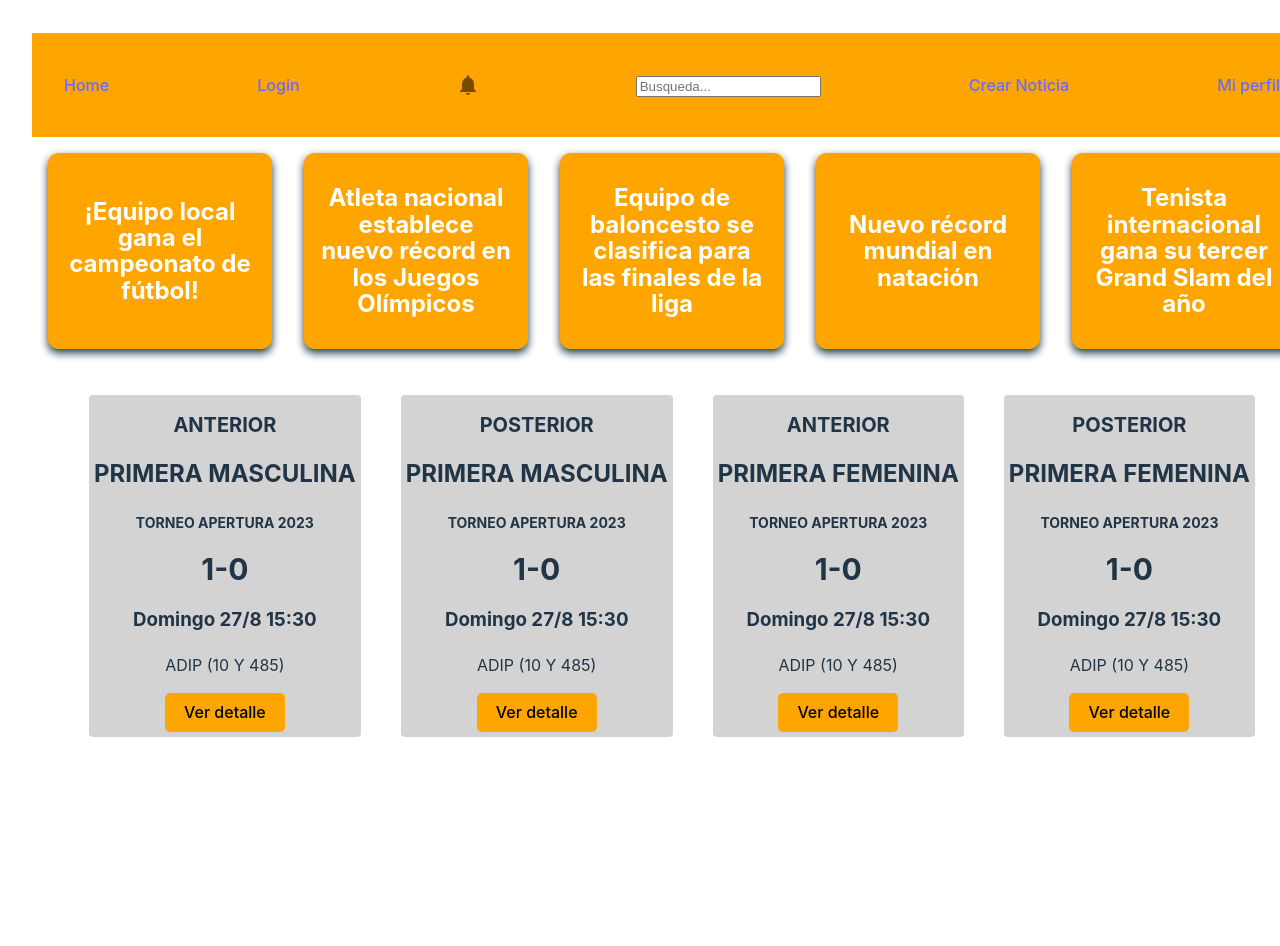
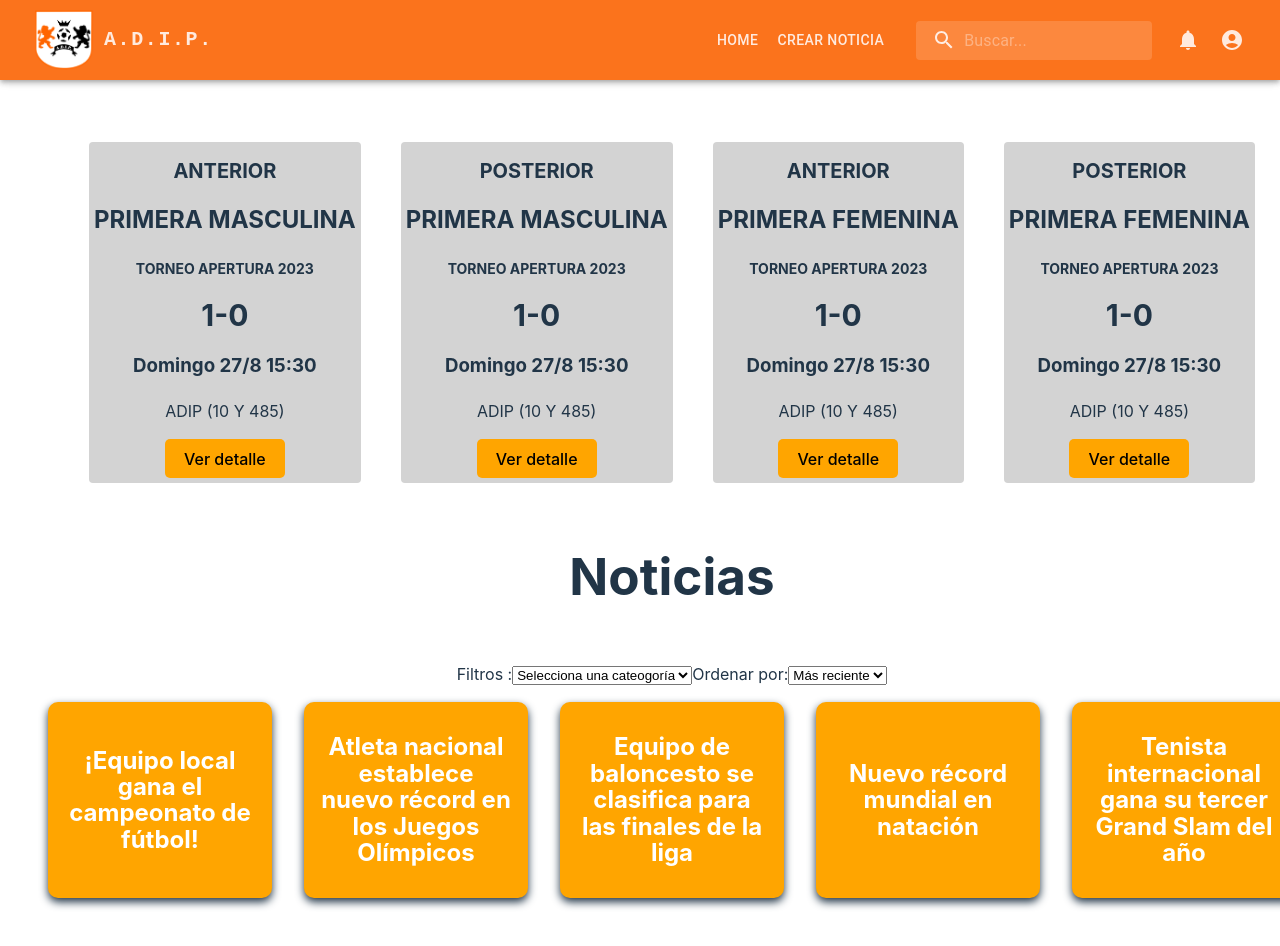
Before and after one commit to ProyectoWEBADIP/pf-client, a React (Vite) app: page / in a window 1280 px wide. Shown: the top 946 px of the page. Before the commit the page ends 800 px from the top, so only its background shows below. Built offline with nearby package versions, Linux system fonts and the light colour scheme.

Commit message:
Nav bar nuevita

```diff
--- a/src/App.jsx
+++ b/src/App.jsx
@@ -9,6 +9,7 @@ import SingUp from "../src/components/Login/SingUp"
 import NoticiaDetail from "./components/detailNoticia/NoticiaDetail";
 import CrearNoticia from "./components/CraerNoticia/CrearNoticia";
 import PerfilUsuario from "./components/PerfilUsuario/Perfil"
+
 
 
 function App() {
--- a/src/components/Home/Home.jsx
+++ b/src/components/Home/Home.jsx
@@ -7,8 +7,24 @@ export default function Home (){
 
     return (
         <div>
+            <CardPartidoContainer/>
+
+            <h1>Noticias</h1>
+            <br/>
+            <div className="Filtros">
+                <label>Filtros :</label>
+                <select value="filtros">
+                    <option value="cat" disabled selected hidden>Selecciona una cateogoría</option>
+                </select>
+
+                <label>Ordenar por:</label>
+                <select value="ordenamiento">
+                    <option value="order" disabled selected hidden>Seleccionar</option>
+                    <option value="order">Más reciente</option>
+
+                </select>
+            </div>
             <CardsNoticias/>
-            <CardPartidoContainer/>
         </div>
     )
 }
--- a/src/components/Navbar/Navbar.jsx
+++ b/src/components/Navbar/Navbar.jsx
@@ -3,25 +3,104 @@ import { Link } from "react-router-dom";
 import SearchBar from "../Searchbar/SearchBar";
 import Notificaciones from "../Notificaciones/Notificaciones";
 import "./navbar.css";
+import { AppBar, Toolbar, Typography, Button, IconButton, Box  } from "@mui/material";
+import logo from "../../assets/Escudo ADIP sin fondo.png"
+import AccountCircle from '@mui/icons-material/AccountCircle';
+import MenuItem from '@mui/material/MenuItem';
+import Menu from '@mui/material/Menu';
+
 
 const Navbar = () => {
+  const [auth, setAuth] = React.useState(true)
+  const [anchorEl, setAnchorEl] = React.useState(null);
+
+  const handleClose = () => {
+    setAnchorEl(null);
+  };
+
+  const handleMenu = (event) => {
+    setAnchorEl(event.currentTarget);
+  };
+
   return (
-    <div className="contNav">
-      <Link to="/">
-        Home
-      </Link>
-      <Link to="/login">
-        Login
-      </Link>
+    <>
+    <AppBar position="fixed" >
+      <Toolbar>
+        <div className="contImg">
+          <img src={logo} alt="logo"/>
+        </div>
+
+        <Typography
+            variant="h6"
+            noWrap
+            component="a"
+            href="/"
+            sx={{
+              mr: 2,
+              display: { xs: 'none', md: 'flex' },
+              fontFamily: 'monospace',
+              fontWeight: 700,
+              letterSpacing: '.1rem',
+              color: 'inherit',
+              textDecoration: 'none',
+              flexGrow: 1
+            }}
+          >
+          A.D.I.P.
+        </Typography>
+
+        <Button href="/" color="inherit">HOME</Button>
+
+
+        <Button href="/crearNoticia" color="inherit">Crear Noticia</Button>
+
+
+
+      <SearchBar />
+      {/* <Box sx={{ flexGrow: 1 }} />
+       */}
       <Notificaciones />
-      <SearchBar />
-      <Link to={"/crearNoticia"}>
-        Crear Noticia
-      </Link>
-      <Link to={"/miPerfil"}>
-        Mi perfil
-      </Link>
-    </div>
+
+
+      {auth && (
+      <div>
+              <IconButton
+                size="large"
+                aria-label="account of current user"
+                aria-controls="menu-appbar"
+                aria-haspopup="true"
+                onClick={handleMenu}
+                color="inherit"
+              >
+                <AccountCircle />
+              </IconButton>
+              <Menu
+                id="menu-appbar"
+                sx={{ mt: '45px' }}
+                anchorEl={anchorEl}
+                anchorOrigin={{
+                  vertical: 'top',
+                  horizontal: 'right',
+                }}
+                keepMounted
+                transformOrigin={{
+                  vertical: 'top',
+                  horizontal: 'right',
+                }}
+                open={Boolean(anchorEl)}
+                onClose={handleClose}
+              >
+                <MenuItem onClick={handleClose}><Button href="/login">Log in</Button></MenuItem>
+                <MenuItem onClick={handleClose}><Button href="/miPerfil">Mi Perfil</Button></MenuItem>
+              </Menu>
+            </div>
+      )}
+
+      </Toolbar>
+    </AppBar>
+
+     <div style={{ marginTop: '80px' }}/>
+    </>
   );
 };
 
--- a/src/components/Navbar/navbar.css
+++ b/src/components/Navbar/navbar.css
@@ -1,7 +1,20 @@
 .contNav{
     background-color: orange;
     display: flex;
+    flex-direction: column;
     justify-content: space-between;
-    padding: 2rem;
     align-items: center;
 }
+
+.contImg{
+    width: 60px;
+    height: 60px;
+    padding: 10px;
+
+}
+
+.contImg img {
+  width: 100%; /* La imagen ocupará el ancho completo del div */
+  height: 100%; /* La imagen ocupará la altura completa del div */
+  object-fit: cover; /* Ajusta la imagen manteniendo la relación de aspecto y cubriendo el área disponible */
+}
--- a/src/components/Notificaciones/Notificaciones.jsx
+++ b/src/components/Notificaciones/Notificaciones.jsx
@@ -25,6 +25,7 @@ function Notificaciones() {
         onClick={openAndClose}
         style={{ cursor: "pointer" }}
         aria-label="Notificaciones"
+        color="inherit"
       >
         <NotificationsIcon />
       </IconButton>
@@ -33,7 +34,7 @@ function Notificaciones() {
           style={{
             position: "absolute",
             top: "100%",
-            left: 0,
+            left: -150,
             backgroundColor: "white",
             border: "1px solid #ccc",
             borderRadius: "10px",
--- a/src/components/Searchbar/SearchBar.jsx
+++ b/src/components/Searchbar/SearchBar.jsx
@@ -1,4 +1,49 @@
 import { useState } from "react"
+import { styled, alpha } from '@mui/material/styles';
+import SearchIcon from '@mui/icons-material/Search';
+import InputBase from '@mui/material/InputBase';
+
+
+const Search = styled('div')(({ theme }) => ({
+  position: 'relative',
+  borderRadius: theme.shape.borderRadius,
+  backgroundColor: alpha(theme.palette.common.white, 0.15),
+  '&:hover': {
+    backgroundColor: alpha(theme.palette.common.white, 0.25),
+  },
+  marginRight: theme.spacing(2),
+  marginLeft: 0,
+  width: '100%',
+  [theme.breakpoints.up('sm')]: {
+    marginLeft: theme.spacing(3),
+    width: 'auto',
+  },
+}));
+
+const SearchIconWrapper = styled('div')(({ theme }) => ({
+  padding: theme.spacing(0, 2),
+  height: '100%',
+  position: 'absolute',
+  pointerEvents: 'none',
+  display: 'flex',
+  alignItems: 'center',
+  justifyContent: 'center',
+}));
+
+const StyledInputBase = styled(InputBase)(({ theme }) => ({
+  color: 'inherit',
+  '& .MuiInputBase-input': {
+    padding: theme.spacing(1, 1, 1, 0),
+    // vertical padding + font size from searchIcon
+    paddingLeft: `calc(1em + ${theme.spacing(4)})`,
+    transition: theme.transitions.create('width'),
+    width: '100%',
+    [theme.breakpoints.up('md')]: {
+      width: '20ch',
+    },
+  },
+}));
+
 
 export default function SearchBar() {
 
@@ -10,8 +55,18 @@ export default function SearchBar() {
   }
 console.log(post);
   return (
-    <div>
-        <input type="search" placeholder="Busqueda..." onChange={handleChange} value={post} />
-    </div>
+    <>
+           <Search>
+            <SearchIconWrapper>
+              <SearchIcon />
+            </SearchIconWrapper>
+            <StyledInputBase
+              placeholder="Buscar..."
+              inputProps={{ 'aria-label': 'search' }}
+             onChange={handleChange}
+             value={post}/>
+          </Search>
+        {/* <input type="search" placeholder="Busqueda..." onChange={handleChange} value={post} /> */}
+    </>
   )
 }
--- a/src/main.jsx
+++ b/src/main.jsx
@@ -5,12 +5,32 @@ import "./index.css";
 import { Provider } from "react-redux";
 import { BrowserRouter } from "react-router-dom";
 import store from "./redux/store.js";
+import { createTheme, ThemeProvider } from "@mui/material";
+
+const theme = createTheme({
+  palette: {
+    type: 'light',
+    primary: {
+      main: '#fb731c',
+      light: '#ff9b00',
+      dark: '#b27400',
+      contrastText: 'rgba(255,251,251,0.87)',
+    },
+    secondary: {
+      main: '#f50057',
+    },
+    warning: {
+      main: '#fffc00',
+    },
+  },})
 
 ReactDOM.createRoot(document.getElementById("root")).render(
   <Provider store={store}>
     <BrowserRouter>
       <React.StrictMode>
+        <ThemeProvider theme={theme}>
         <App />
+        </ThemeProvider>
       </React.StrictMode>
     </BrowserRouter>
   </Provider>
```
Also changed, not shown: src/assets/Escudo ADIP sin fondo.png (added).
